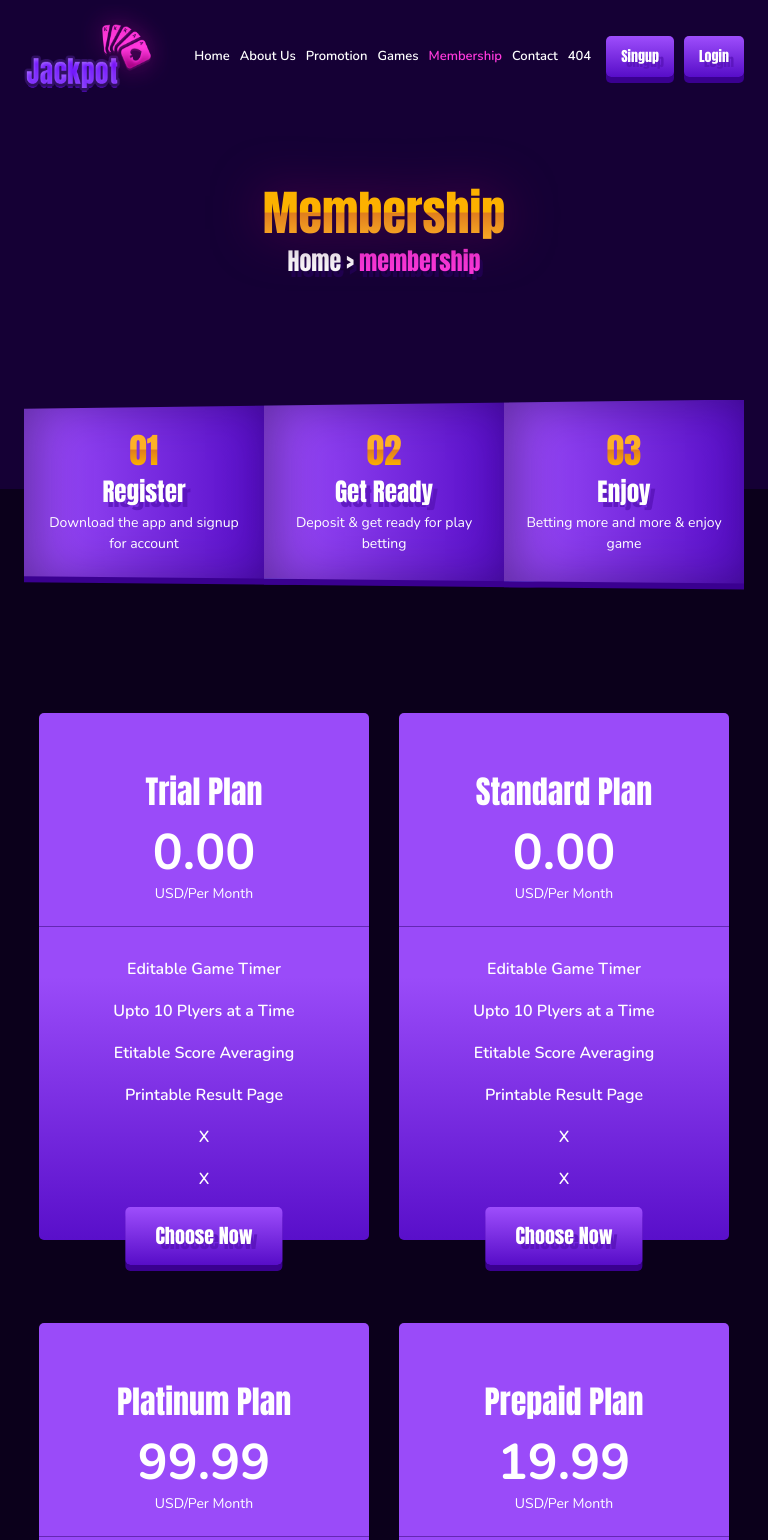
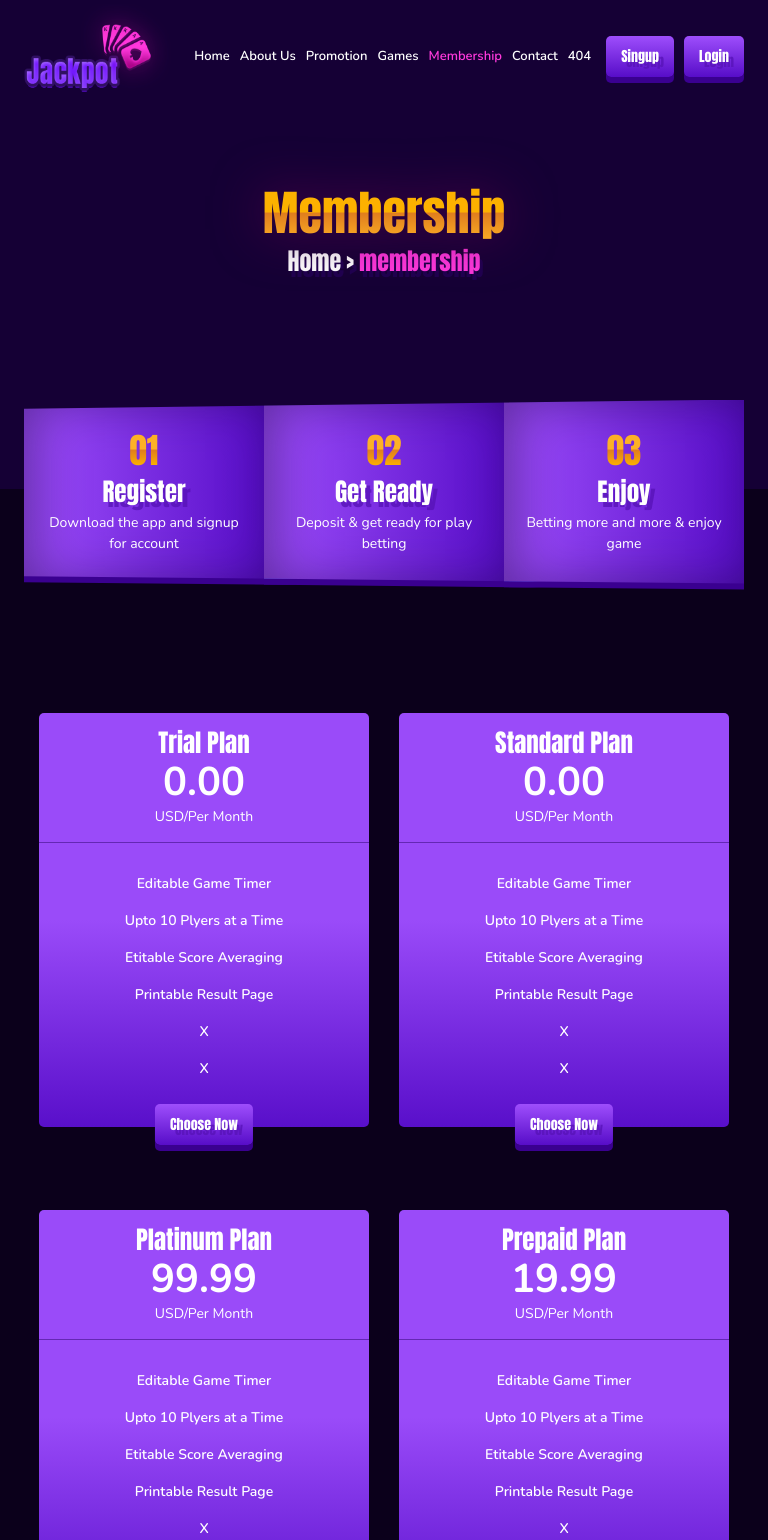
Before and after one commit to jonyrahman626/Jackpot-React, a React (Create React App) app: page /membership in a window 768 px wide. Shown: the top 1540 px of the page. Built offline with nearby package versions, Linux system fonts and the light colour scheme.

Commit message:
Responsive

```diff
--- a/src/components/Pricing/PricingResponsive.css
+++ b/src/components/Pricing/PricingResponsive.css
@@ -1,4 +1,10 @@
-@media (min-width: 768px) and (max-width: 991.98px){
+@media (min-width: 992px) and (max-width: 1199.98px) {
+    .pricing_inner a {
+        font-size: 18px;
+    }
+}
+
+@media (min-width: 768px) and (max-width: 991.98px) {
     #pricing_part {
         padding: 67px 0 93px 0;
     }
@@ -10,9 +16,40 @@
     .pricing_head h2 {
         font-size: 35px;
     }
+
+    .pricing_inner_head h2 {
+        font-size: 18px;
+        padding: 10px 0;
+        top: -43px;
+    }
+
+    .pricing_inner h3 {
+        font-size: 25px;
+        padding-top: 15px;
+        padding-bottom: 0;
+    }
+
+    .pricing_inner h4 {
+        font-size: 40px;
+    }
+
+    .pricing_inner p {
+        padding-bottom: 15px;
+    }
+
+    .pricing_inner ul li {
+        padding: 8px;
+        font-size: 14px;
+    }
+
+    .pricing_inner a {
+        padding: 10px 15px;
+        font-size: 14px;
+        bottom: -18px;
+    }
 }
 
-@media (min-width: 576px) and (max-width: 767.98px){
+@media (min-width: 576px) and (max-width: 767.98px) {
     #pricing_part {
         padding: 56px 0 0 0;
     }
@@ -60,7 +97,7 @@
     }
 }
 
-@media (max-width: 575.98px){
+@media (max-width: 575.98px) {
     #pricing_part {
         padding: 48px 0 0px 0;
     }
```
